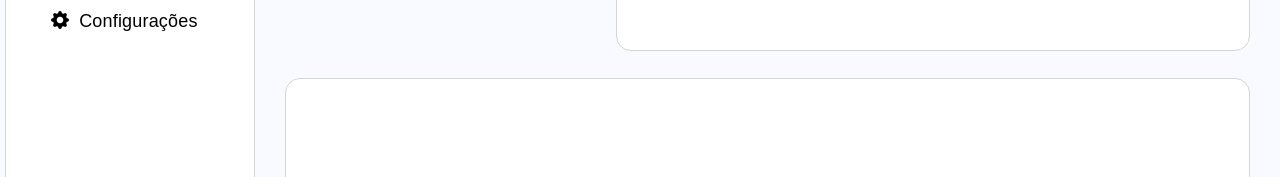
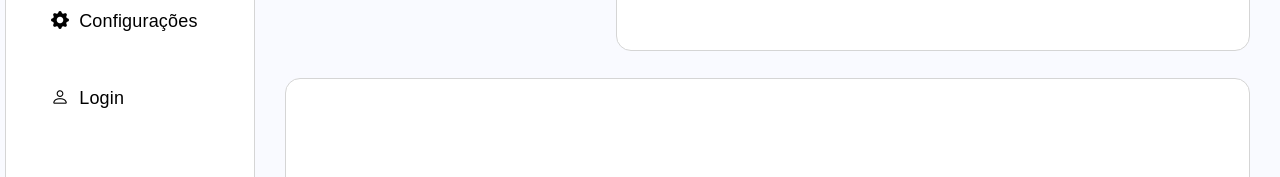
Before and after one commit to Flanisk/RoomForYou, a React (Vite) app: page /hospedes in a window 1280 px wide. Shown: the part 532-709 px from the top of the page. Built offline with nearby package versions, Linux system fonts and the light colour scheme.

Commit message:
tela de login
tela de login e link criado

```diff
--- a/src/assets/sidbar/siebar.jsx
+++ b/src/assets/sidbar/siebar.jsx
@@ -45,6 +45,11 @@ function Sidebar() {
                     Configurações
                 </NavLink>
 
+                <NavLink to="/login" className={linkClassName}>
+                    <i className="bi bi-person"></i>
+                    Login
+                </NavLink>
+
             </nav>
 
         </aside>
```
Also changed, not shown: src/pages/login/login.jsx (added, +17 -0 lines), src/pages/login/login.css (added), 1 other file (tests, documents, lock files or other folders).
